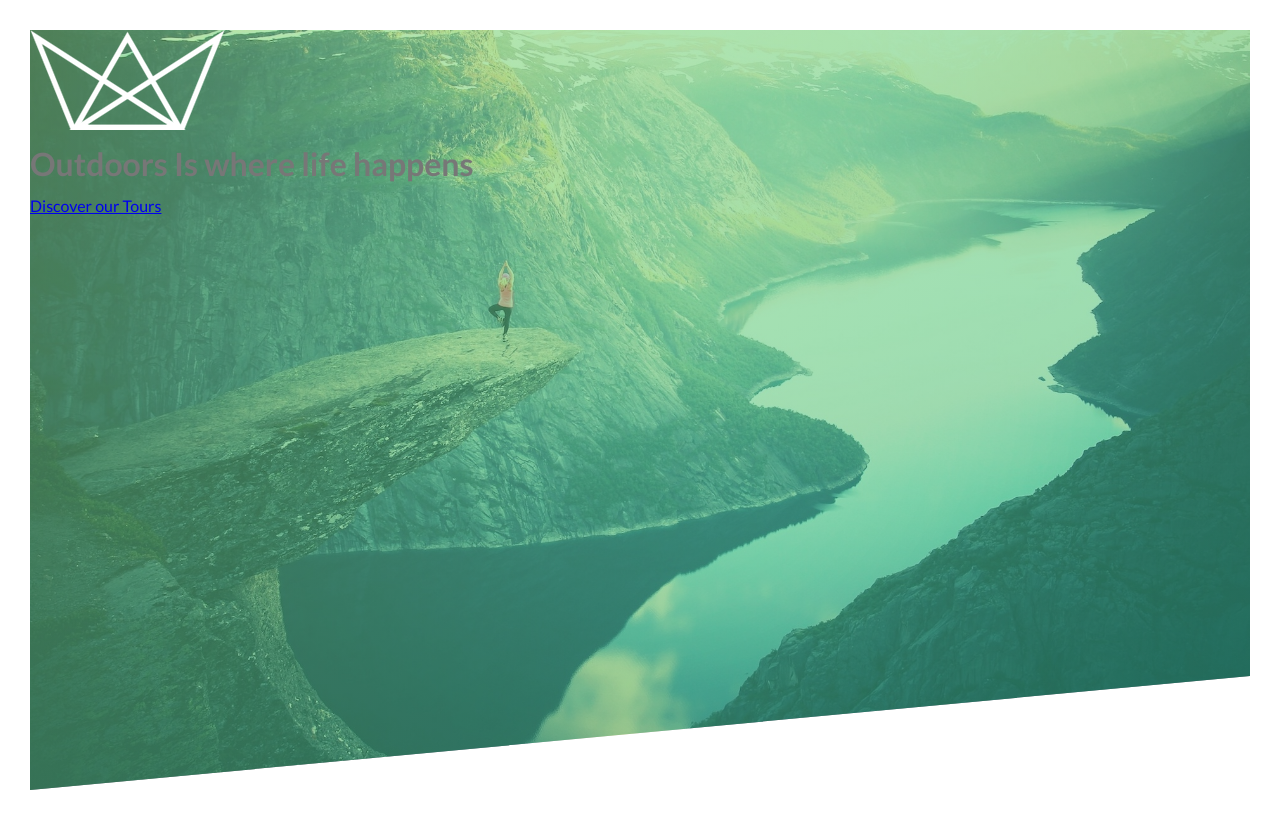
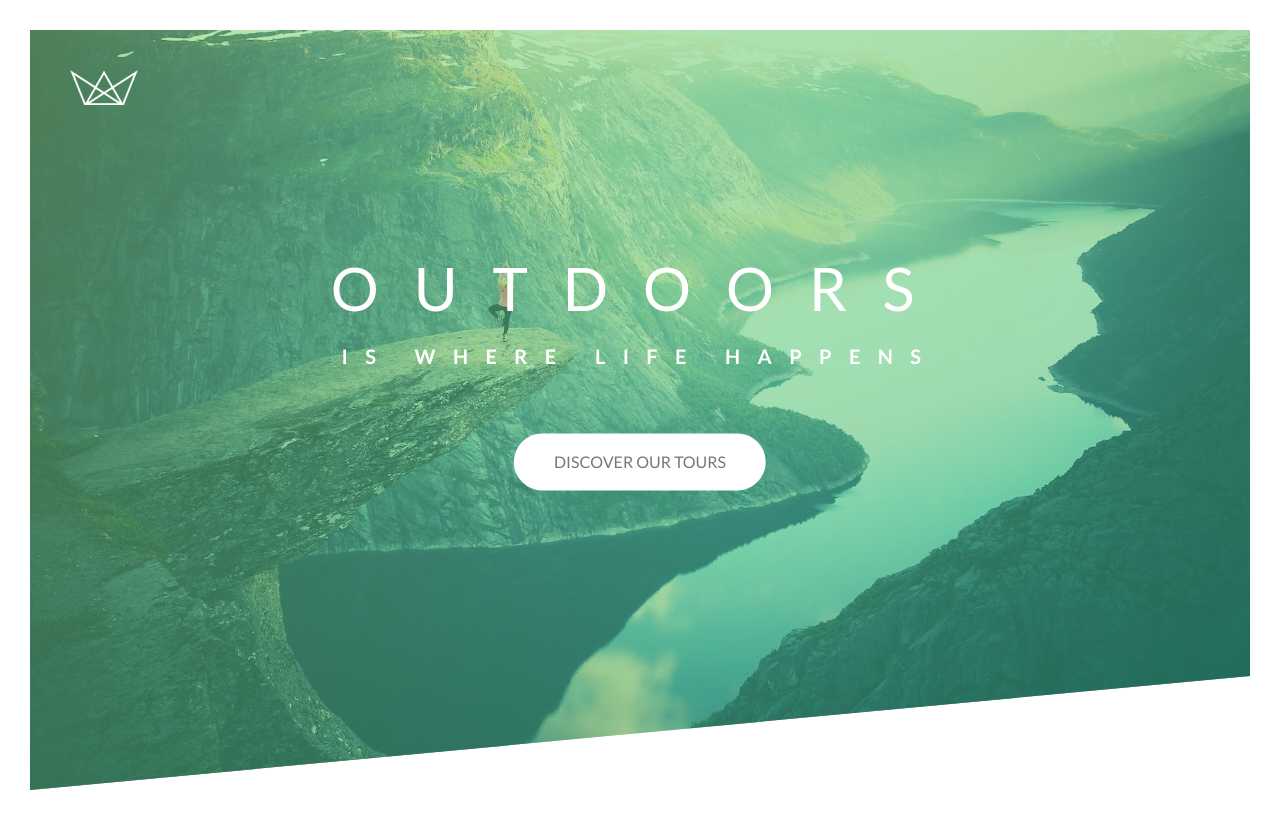
Before and after one commit to AlexAntartico/natours, a website: page index.html in a window 1280 px wide. Drawn offline with Linux system fonts and the light colour scheme.

Commit message:
going to sleep

```diff
--- a/css/style.css
+++ b/css/style.css
@@ -26,4 +26,96 @@ body {
   background-size: cover;
   background-position: top;
   /*clip-path: polygon(0 0, 100% 50%, 0 100%);  Create a triangle*/
+  position: relative;
   clip-path: polygon(0 0, 100% 0, 100% 85%, 0 100%); }
+  .header .logo-box {
+    position: absolute;
+    top: 40px;
+    left: 40px; }
+    .header .logo-box .logo {
+      height: 35px; }
+  .header .text-box {
+    position: absolute;
+    top: 40%;
+    left: 50%;
+    transform: translate(-50%, -50%);
+    text-align: center; }
+    .header .text-box .heading-primary {
+      color: #fff;
+      text-transform: uppercase;
+      margin: 60px; }
+      .header .text-box .heading-primary .heading-primary-main {
+        display: block;
+        font-size: 60px;
+        font-weight: 400;
+        letter-spacing: 35px;
+        animation-name: moveInLeft;
+        animation-duration: 1000ms;
+        backface-visibility: hidden;
+        animation-timing-function: ease-out;
+        /*
+                animation-delay: 2000ms; delays animation
+                animation-iteration-count: 3; iterates # of animation ocurrences
+                */ }
+      .header .text-box .heading-primary .heading-primary-sub {
+        display: block;
+        font-size: 20px;
+        font-weight: 700;
+        letter-spacing: 17.4px;
+        animation: moveInRight 1500ms ease-out; }
+
+@keyframes moveInLeft {
+  0% {
+    opacity: 0;
+    transform: translateX(-100px); }
+  80% {
+    transform: translateX(10px); }
+  100% {
+    opacity: 1;
+    transform: translate(0); } }
+
+@keyframes moveInRight {
+  0% {
+    opacity: 0;
+    transform: translateX(100px); }
+  80% {
+    transform: translateX(-10px); }
+  100% {
+    opacity: 1;
+    transform: translateX(0); } }
+
+.btn:link, .btn:visited {
+  text-transform: uppercase;
+  text-decoration: none;
+  padding: 15px 40px;
+  display: inline-block;
+  border-radius: 100px;
+  transition: all 200ms;
+  position: relative; }
+
+.btn:hover {
+  transform: translateY(-3px);
+  box-shadow: 0 10px 20px rgba(0, 0, 0, 0.2); }
+  .btn:hover:after {
+    transform: scale(2); }
+
+.btn:active {
+  transform: translateY(-1px);
+  box-shadow: 0 5px 10px rgba(0, 0, 0, 0.2); }
+
+.btn::after {
+  content: "";
+  display: inline-block;
+  height: 100%;
+  width: 100;
+  border-radius: 100px;
+  position: absolute;
+  top: 0;
+  left: 0;
+  z-index: -1; }
+
+.btn-white {
+  background-color: #fff;
+  color: #777; }
+  .btn-white::after {
+    background-color: #fff; }
```
